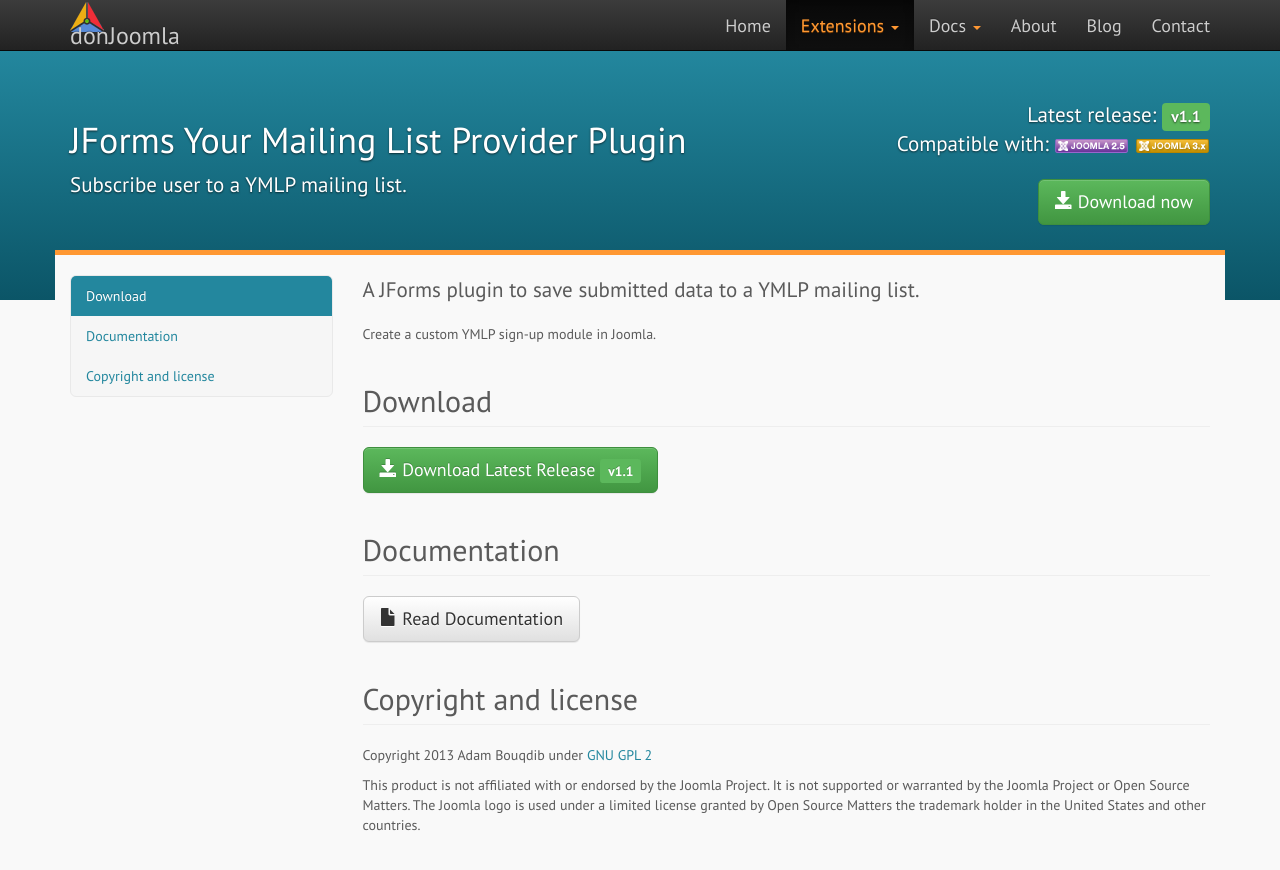
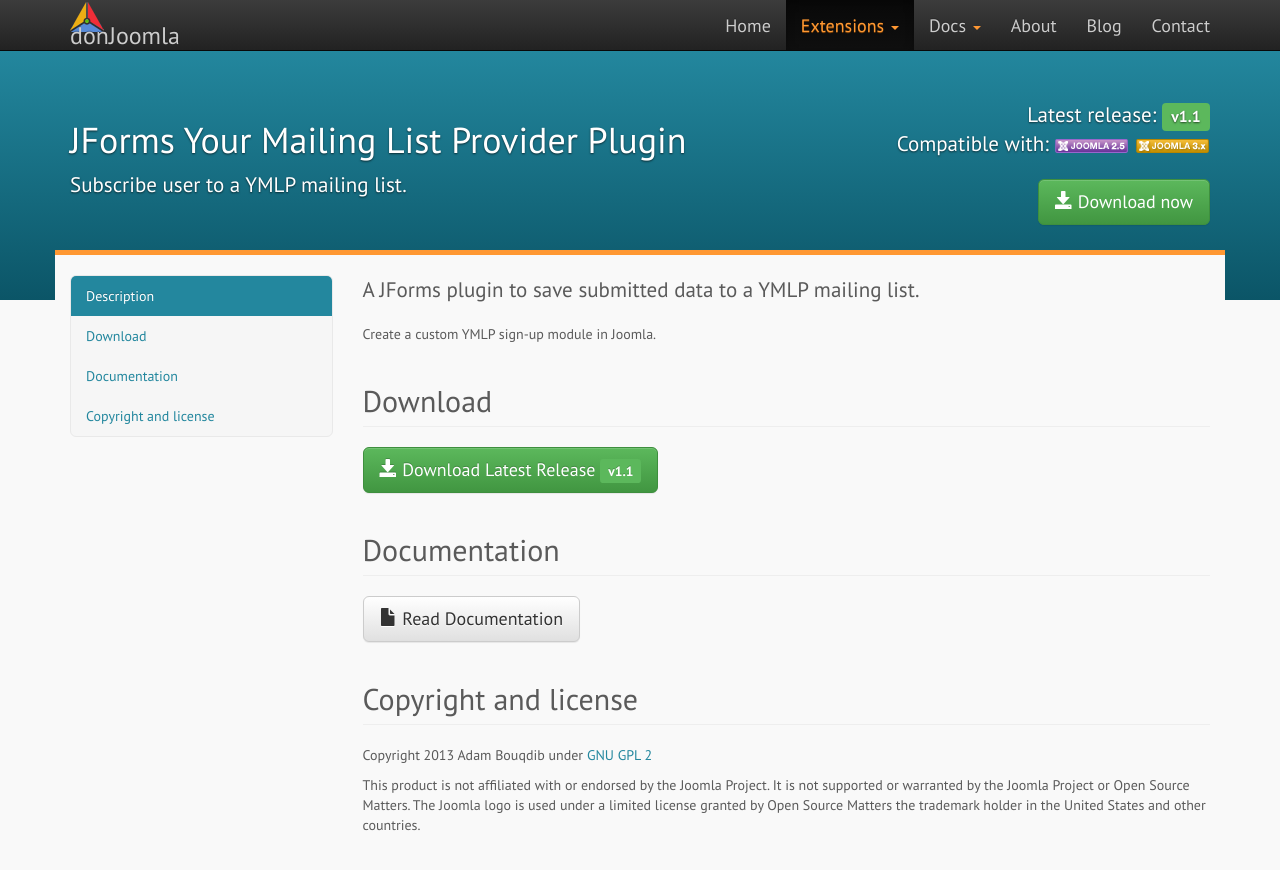
Before and after one commit to donJoomla/donjoomla.github.io, a Jekyll site: the page built from extensions/jforms/your-mailing-list-provider.html, in a window 1280 px wide and 900 px high. Shown: the top 870 px of the window. Built offline with Jekyll 4.4.1, drawn with Linux system fonts in a browser that asks for light colours; nearby versions of some CDN libraries.

Commit message:
added toc description h2

```diff
--- a/extensions/jforms/google-spreadsheets.html
+++ b/extensions/jforms/google-spreadsheets.html
@@ -13,6 +13,7 @@
     changefreq: monthly
     lastmod: 2013-08-11T21:45:00
 ---
+<h2 class="vanish">Description</h2>
 <p class="lead">Take data-collection in Joomla! to the next level. Create custom forms and populate Google Spreadsheets with the entered data. </p>
 <p>Keep it private as a data storage for surveys or a back-up of your website's contact requests or share the spreadsheet with other users to for example track guestlist signups for events or evaluate survey data.</p>
 <p>Using the Google Spreadsheets API the process is instant so your Google Spreadsheet data updates in real-time.</p>
--- a/extensions/jforms/your-mailing-list-provider.html
+++ b/extensions/jforms/your-mailing-list-provider.html
@@ -13,6 +13,7 @@
     changefreq: monthly
     lastmod: 2013-08-11T21:45:00
 ---
+<h2 class="vanish">Description</h2>
 <p class="lead">A JForms plugin to save submitted data to a YMLP mailing list.</p>
 <p>Create a custom YMLP sign-up module in Joomla.</p>
 <h2 class="page-header">Download</h2>
```
